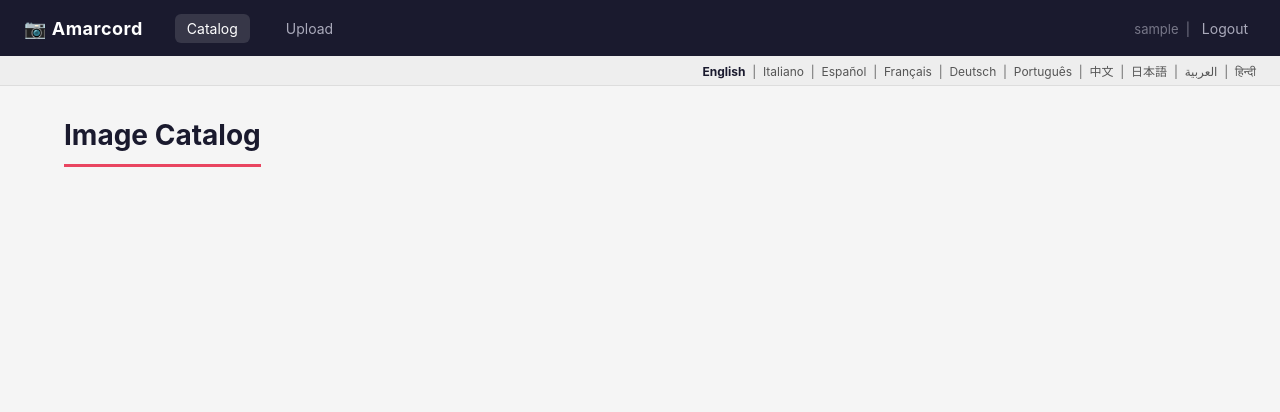
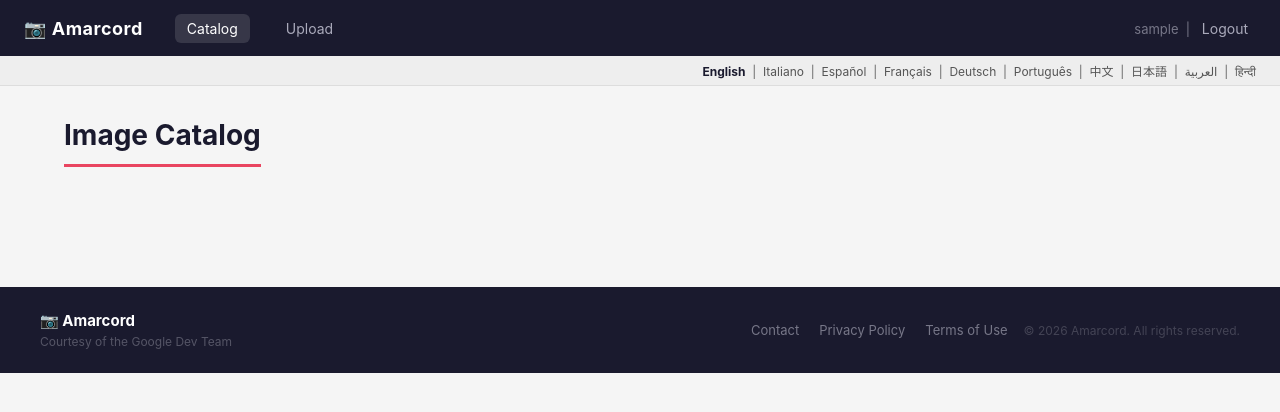
Before and after one commit to Bubblewrap007/app-mod-workshop, a PHP site: page / in a window 1280 px wide. Shown: the top 412 px of the page. Run offline with PHP 8.4, Linux system fonts and the light colour scheme; the visitor is signed in with stand-in values (Sample User, id 1); data that the repository does not hold is empty.

Commit message:
Add footer with copyright, contact/privacy links, Google Dev Team credit
Co-Authored-By: Claude Sonnet 4.6 <noreply@anthropic.com>

```diff
--- /dev/null
+++ b/footer.php
@@ -0,0 +1,16 @@
+<footer>
+    <div class="footer-inner">
+        <div class="footer-left">
+            <span class="footer-brand">📷 Amarcord</span>
+            <span class="footer-credit">Courtesy of the Google Dev Team</span>
+        </div>
+        <div class="footer-links">
+            <a href="#">Contact</a>
+            <a href="#">Privacy Policy</a>
+            <a href="#">Terms of Use</a>
+        </div>
+        <div class="footer-copy">
+            &copy; <?php echo date('Y'); ?> Amarcord. All rights reserved.
+        </div>
+    </div>
+</footer>
--- a/index.php
+++ b/index.php
@@ -52,3 +52,4 @@ $images = $stmt->fetchAll();
 <?php endforeach; ?>
 </div>
 </div>
+<?php include 'footer.php'; ?>
--- a/photo.php
+++ b/photo.php
@@ -85,3 +85,4 @@ function copyImage() {
 .btn-copy:hover { background: #c73652; }
 @media (max-width: 700px) { .photo-detail { flex-direction: column; } .photo-sidebar { width: 100%; } }
 </style>
+<?php include 'footer.php'; ?>
--- a/style.css
+++ b/style.css
@@ -212,3 +212,26 @@ h1 {
 .upload-card button:hover { background: #c73652; }
 .success-msg { color: #2e7d32; font-weight: 600; margin-bottom: 16px; }
 .error-msg { color: #e94560; font-weight: 600; margin-bottom: 16px; }
+
+/* Footer */
+footer {
+    background: #1a1a2e;
+    color: #778;
+    margin-top: 60px;
+    padding: 24px;
+}
+.footer-inner {
+    max-width: 1200px;
+    margin: 0 auto;
+    display: flex;
+    align-items: center;
+    flex-wrap: wrap;
+    gap: 16px;
+}
+.footer-left { display: flex; flex-direction: column; gap: 4px; flex: 1; }
+.footer-brand { color: #fff; font-weight: 700; font-size: 15px; }
+.footer-credit { font-size: 12px; color: #556; }
+.footer-links { display: flex; gap: 20px; }
+.footer-links a { color: #778; text-decoration: none; font-size: 13px; transition: color 0.2s; }
+.footer-links a:hover { color: #e94560; }
+.footer-copy { font-size: 12px; color: #445; margin-left: auto; }
--- a/upload.php
+++ b/upload.php
@@ -31,3 +31,4 @@ if ($_SERVER['REQUEST_METHOD'] == 'POST' && isset($_FILES['image'])) {
     </form>
 </div>
 </div>
+<?php include 'footer.php'; ?>
```
